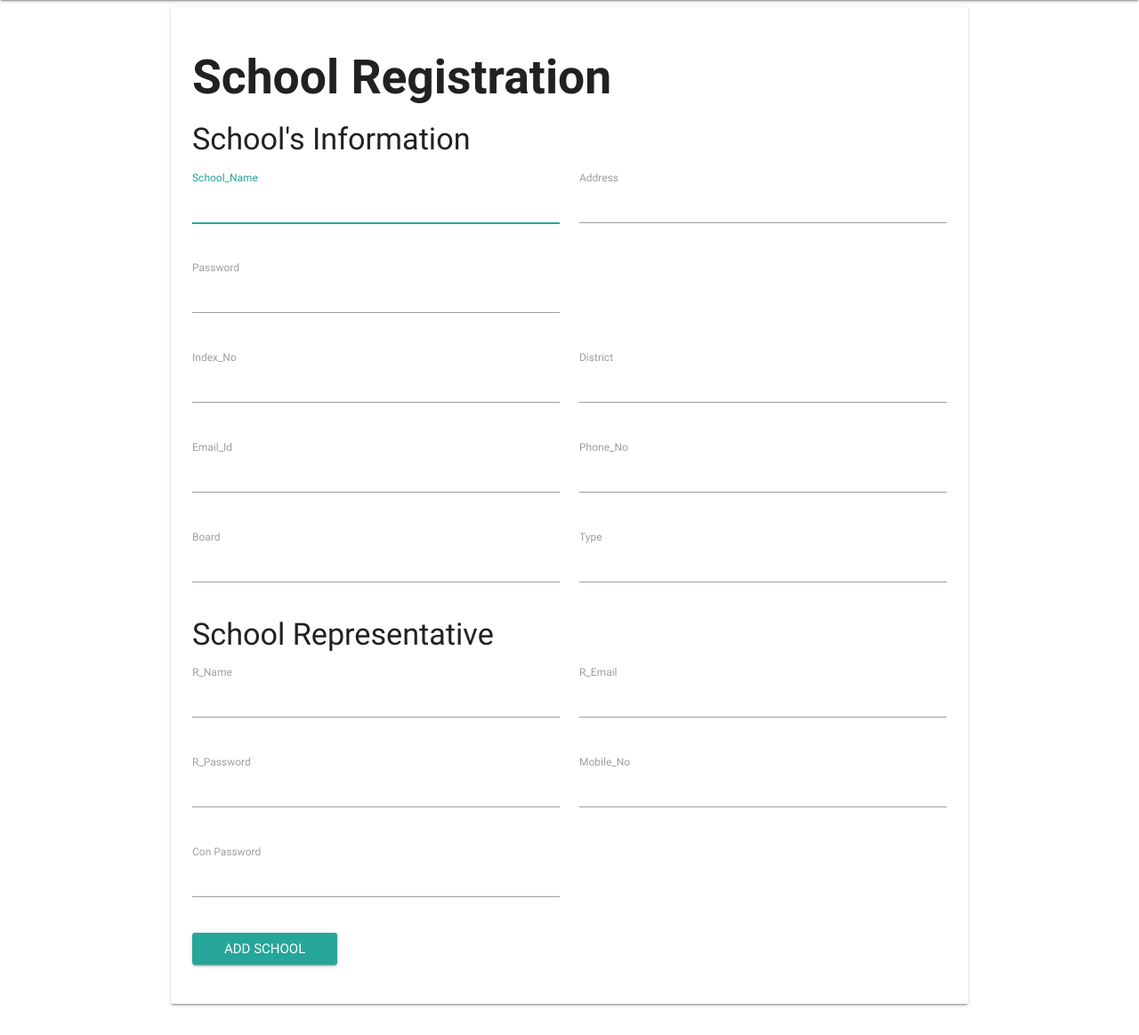
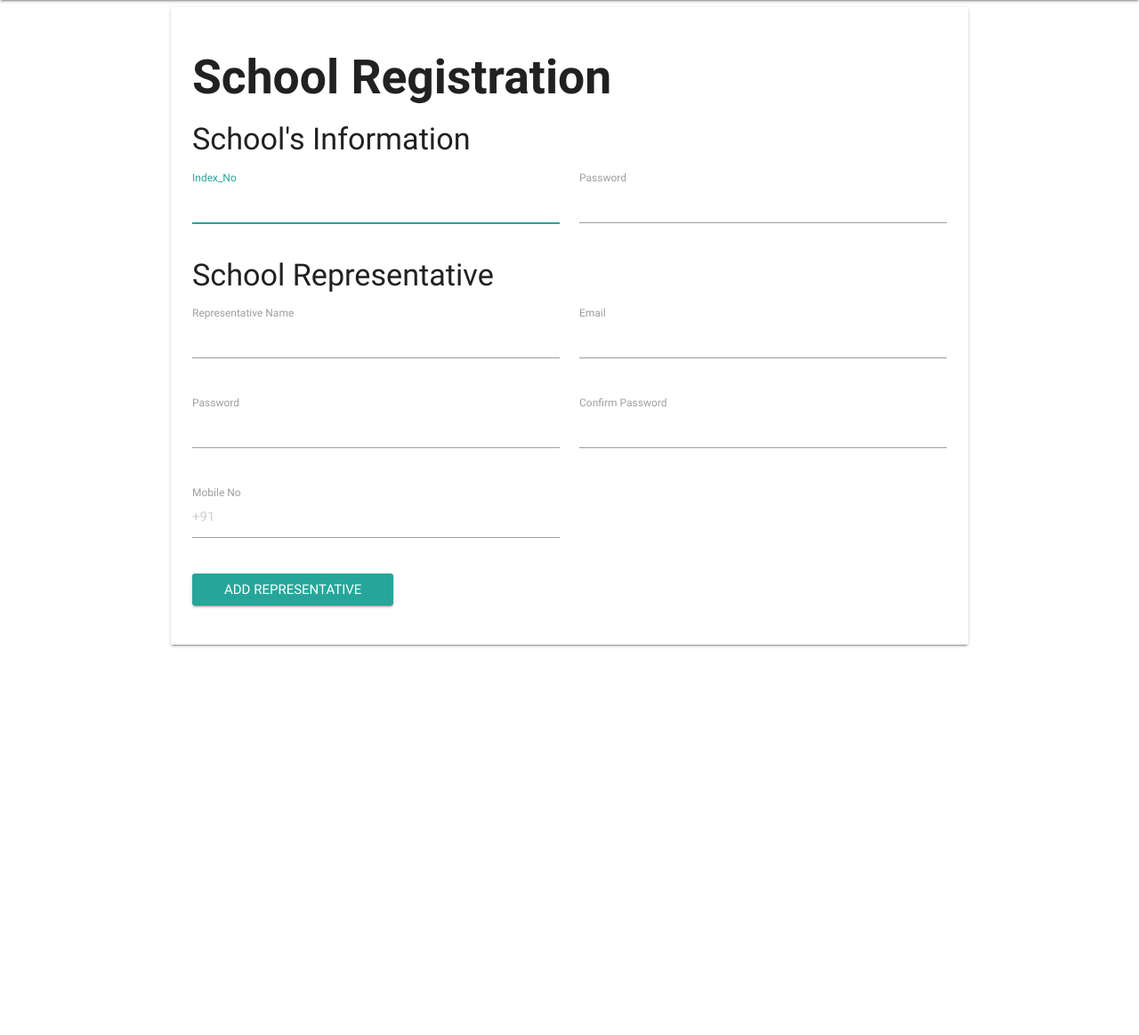
Before and after one commit to anene96/562, a PHP site: page /add_school/addSchool.html in a window 1280 px wide. Shown: the part 64-1228 px from the top of the page at 89% size. After the commit the page ends 792 px from the top, so only its background shows below. Run offline with PHP 8.4, Linux system fonts and the light colour scheme; some libraries are stand-ins or nearby versions.

Commit message:
add School done
php+html

```diff
--- a/php/add_school/addSchool.html
+++ b/php/add_school/addSchool.html
@@ -38,86 +38,52 @@
                                           <h4>School's Information</h4>
                                                 <div class="row">
                                                   <form class="col s12" action="addSchools.php" id="form1" name="form1" method="post">
-                                                    <div class="row">
-                                                        <div class="input-field col s6">
-                                                            <input id="School_Name" name="School_Name" type="text" autofocus required="required" class="validate">
-                                                            <label for="School_Name">School_Name</label>
+
+                                                  <div class="row">
+												  <div class="input-field col s6">
+                                                            <input required id="Index_No" name="Index_No" type="text" autofocus class="validate">
+                                                            <label for="Index_No">Index_No</label>
                                                         </div>
-                                                        <div class="input-field col s6">
-                                                            <input id="Address" name="Address" type="number" autofocus class="validate">
-                                                            <label for="Address">Address</label>
-                                                        </div>
-                                                  </div>
-                                                  <div class="row">
                                                     <div class="input-field col s6">
-                                                        <input id="Password" name="Password" type="text" autofocus required="required" class="validate">
+                                                        <input required id="Password" name="Password" type="password" autofocus required="required" class="validate">
                                                         <label for="Password">Password</label>
                                                     </div>
 
                                               </div>
-                                                  <div class="row">
-                                                        <div class="input-field col s6">
-                                                            <input id="Index_No" name="Index_No" type="text" autofocus class="validate">
-                                                            <label for="Index_No">Index_No</label>
-                                                        </div>
-                                                        <div class="input-field col s6">
-                                                            <input id="District" name="District" type="text" autofocus class="validate">
-                                                            <label for="District">District</label>
-                                                        </div>
-                                                  </div>
-
-                                                  <div class="row">
-                                                        <div class="input-field col s6">
-                                                            <input id="Email_Id" name="Email_Id" type="text" autofocus class="validate">
-                                                            <label for="Email_Id">Email_Id</label>
-                                                        </div>
-                                                        <div class="input-field col s6">
-                                                            <input id="Phone_No" name="Phone_No" type="text" autofocus class="validate">
-                                                            <label for="Phone_No">Phone_No</label>
-                                                        </div>
-                                                    </div>
-                                                    <div class="row">
-                                                        <div class="input-field col s6">
-                                                            <input id="Board" name="Board" type="text" autofocus class="validate">
-                                                            <label for="Board">Board</label>
-                                                        </div>
-                                                        <div class="input-field col s6">
-                                                            <input id="Type" name="Type" type="text" autofocus class="validate">
-                                                            <label for="Type">Type</label>
-                                                        </div>
-                                                    </div>
 
                                                     <span class="card-title">
                                                         <h4>School Representative</h4>
                                                     </span>
                                                     <div class="row">
                                                         <div class="input-field col s6">
-                                                            <input id="R_Name" name="R_Name" type="text" autofocus class="validate">
-                                                            <label for="R_Name">R_Name</label>
+                                                            <input id="R_Name" name="R_Name" onblur="name_validate(document.getElementById('R_Name'))"type="text" autofocus class="validate">
+                                                            <label for="R_Name">Representative Name</label>
                                                         </div>
                                                         <div class="input-field col s6">
-                                                            <input id="R_Email" name="R_Email" type="text" autofocus class="validate">
-                                                            <label for="R_Email">R_Email</label>
+                                                            <input id="Email_Id" name="Email_Id" onblur="mail_validate()" type="text" autofocus class="validate">
+                                                            <label for="Email_Id">Email</label>
                                                         </div>
                                                     </div>
                                                     <div class="row">
                                                         <div class="input-field col s6">
-                                                            <input id="R_Password" name="R_Password" type="text" autofocus class="validate">
-                                                            <label for="R_Password">R_Password</label>
+                                                            <input id="R_Password" name="R_Password" type="password" autofocus class="validate">
+                                                            <label for="Password">Password</label>
                                                         </div>
-                                                        <div class="input-field col s6">
-                                                            <input id="Mobile_No" name="Mobile_No" type="text" autofocus class="validate">
-                                                            <label for="Mobile_No">Mobile_No</label>
+														<div class="input-field col s6">
+                                                            <input id="Cpassword" onblur="pass_validate()"name="Cpassword" type="password" autofocus class="validate">
+                                                            <label for="Cpassword">Confirm Password</label>
                                                         </div>
+
+
                                                     </div>
                                                     <div class="row">
-                                                        <div class="input-field col s6">
-                                                            <input id="R_PasswordCon" name="R_PasswordCon" type="text" autofocus class="validate">
-                                                            <label for="R_PasswordCon">Con Password</label>
+															<div class="input-field col s6">
+                                                            <input id="Mobile_No" name="Mobile_No" placeholder="+91"onfocus=document.getElementById("Mobile_No").value="" onblur="contact_validate()" type="text" autofocus class="validate">
+                                                            <label for="Mobile_No">Mobile No</label>
                                                         </div>
 
                                                     </div>
-                                                    <input class="btn waves-effect waves-light" type="submit" name="submit" id="submit" value="Add School" />
+                                                    <input class="btn waves-effect waves-light" type="submit" name="submit" id="submit" disabled="disabled" value="Add Representative" />
                                                   </form>
                                                         </div>
                                                       </div>
@@ -131,12 +97,90 @@
     <!--Import jQuery before materialize.js-->
     <script type="text/javascript" src="https://code.jquery.com/jquery-2.1.1.min.js"></script>
     <script src="https://cdnjs.cloudflare.com/ajax/libs/materialize/0.98.2/js/materialize.min.js"></script>
+	<script>
+		function pass_validate()
+		{
+			var pass=document.getElementById('R_Password').value;
+			var cpass=document.getElementById('Cpassword').value;
+			if(pass!=cpass)
+					alert('Confirm password does not match');
+		}
+		function contact_validate()
+		{
+				var a=document.getElementById("Mobile_No").value;
+				var len=a.length;
+				if(a.match(/^\(?([0-9]{3})\)?[-. ]?([0-9]{3})[-. ]?([0-9]{4})$/)&&len==10)
+				{
+				  document.getElementById("Mobile_No").style.borderColor="green";
+				}
+				 else
+				{
+					document.getElementById("Mobile_No").style.borderColor="red";
+					document.getElementById("Mobile_No").value="\t\t\tPlease enter a valid Contact number";
+				}
+		}
+		function mail_validate()
+		{
+			var a=document.getElementById("Email_Id").value;
+			if(a.match(/^([a-zA-Z0-9_\-\.]+)@([a-zA-Z0-9_\-\.]+)\.([a-zA-Z]{2,5})$/))
+			{
+				 document.getElementById("Email_Id").style.borderColor="green";
+			}
+			 else
+			{
+				document.getElementById("Email_Id").style.borderColor="red";
+				document.getElementById("Email_Id").value="\t\t\t Please enter a valid Email ID";
+			}
+		}
+
+		function name_validate(a)
+		{
+			var b=a.value;
+			if(b.match(/^[A-Za-z\s]+$/))
+			{
+				a.style.borderColor="green";
+			}
+			else
+			{
+
+					a.style.borderColor="red";
+					a.value="\t\t\t\t  Please enter a valid Name";
+				}
+
+		}
+
+		(function() {
+				$('form > input').keyup(function()
+				{
+					var empty = false;
+					$('form > input').each(function()
+					{
+						if ($(this).val() == '') {
+							empty = true;
+						}
+					});
+
+					if (empty)
+					{
+						$('#register').attr('disabled', 'disabled');
+					}
+					else
+					{
+						$('#submit').removeAttr('disabled');
+					}
+    });
+})()
+
+	</script>
+
 
     <script>
        $(".button-collapse").sideNav();
 
         // Init Sidenav
         $('.button-collapse').sideNav();
+
+
     </script>
     <script>
          $('.datepicker').pickadate({
```
Also changed, not shown: php/add_school/addSchools.php (+3 -8 lines).
